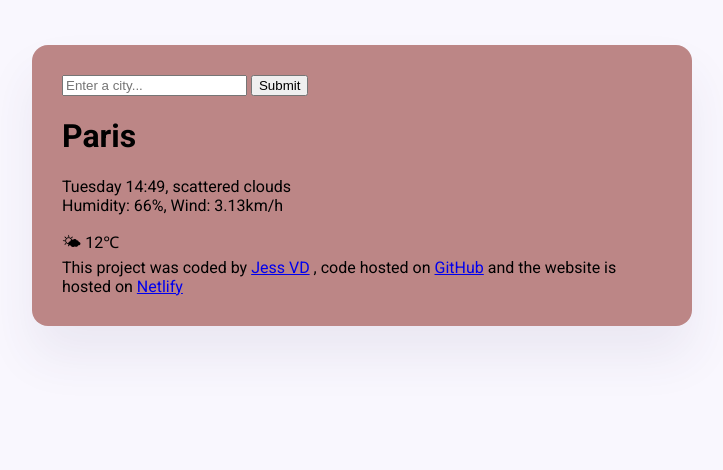
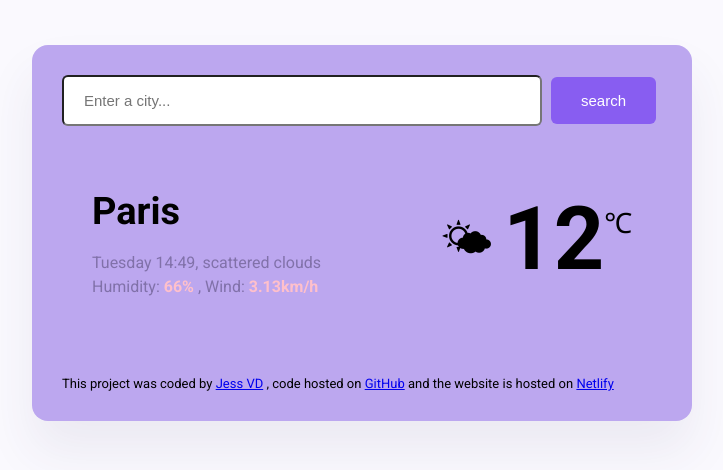
Before and after one commit to jessvandoni/JessMeteo, a plain HTML site: page index.html in a window 1280 px wide. Shown: the whole page, without its empty margins (278-1001 px from the left). Drawn offline with Linux system fonts and the light colour scheme.

Commit message:
added basic css

```diff
--- a/index.html
+++ b/index.html
@@ -16,21 +16,33 @@
   <body>
     <div class="weather-app">
       <header>
-        <form>
-          <input type="search" placeholder="Enter a city..." required />
-          <input type="submit" calue="search" />
+        <form class="search-form">
+          <input
+            type="search"
+            placeholder="Enter a city..."
+            required
+            class="search-form-input"
+          />
+          <input type="submit" value="search" class="search-form-button" />
         </form>
       </header>
       <main>
-        <div>
-          <h1>Paris</h1>
-          <p>
-            Tuesday 14:49, scattered clouds
-            <br />
-            Humidity: 66%, Wind: 3.13km/h
-          </p>
+        <div class="weather-app-data">
+          <div>
+            <h1 class="weather-app-city">Paris</h1>
+            <p class="weather-app-details">
+              Tuesday 14:49, scattered clouds
+              <br />
+              Humidity: <strong> 66% </strong>, Wind:
+              <strong> 3.13km/h </strong>
+            </p>
+          </div>
+          <div class="weather-app-tempreature-container">
+            <div class="weather-app-icon">🌤</div>
+            <div class="weather-app-temperature">12</div>
+            <div class="weather-app-unit">℃</div>
+          </div>
         </div>
-        <div>🌤 12℃</div>
       </main>
       <footer>
         This project was coded by
--- a/src/style.css
+++ b/src/style.css
@@ -1,12 +1,99 @@
 body {
-  background-color: #f9f7fe;
+  background-color: #f9f7febb;
   font-family: "Roboto", serif;
 }
+
+a{
+  colour: #885df1;
+
+}
+
 .weather-app {
-  background: rgb(188, 134, 134);
+  background: #bca7ef;
   max-width: 600px;
   margin: 45px auto;
   box-shadow: 0 30px 50px rgba(65, 50, 100, 0.08);
   border-radius: 16px;
   padding: 30px;
 }
+
+header {
+  border-bottom: 1px solid #bca7ef;
+  padding: 0 0 30px 0;
+}
+.search-form-input {
+  background-colour: white
+  border: none;
+  border-radius: 6px;
+  width: 80%;
+  font-size: 15px;
+  padding: 15px 20px;
+}
+
+.search-form-button {
+  background: #885df1;
+  padding: 15px 30px;
+  border: none;
+  font-size: 15px;
+  margin-left: 5px;
+  border-radius: 6px;
+  color: white;
+}
+main{
+  padding: 30px;
+
+}
+
+
+.weather-app-data {
+  display: flex;
+  justify-content: space-between;
+}
+
+.weather-app-city{
+margin: 0;
+font-size: 38px;
+line-height:48px;
+}
+
+.weather-app-details {
+font-size: 16px;
+color: rgba(39,33,66,.4);
+line-height: 24px;
+font-weight: 500px;
+}
+
+.weather-app-details strong {
+ color:pink
+}
+
+.weather-app-tempreature-container {
+  display: flex;
+}
+
+.weather-app-temperature {
+  font-size: 88px;
+  font-weight: bold;
+  margin-left: 10px;
+
+}
+
+.weather-app-icon {
+  font-size: 44px;
+  margin-top: 22px;
+
+}
+
+.weather-app-unit{
+  margin-top: 16px;
+  font-size: 28px;
+}
+
+footer{
+  border-top: 1px solid #bca7ef;
+  padding:30px 0 0 0 ;
+  text-align: centre;
+  font-size: 13px;
+color: rgby(0, 0, 0, 0.6);
+
+}
```
